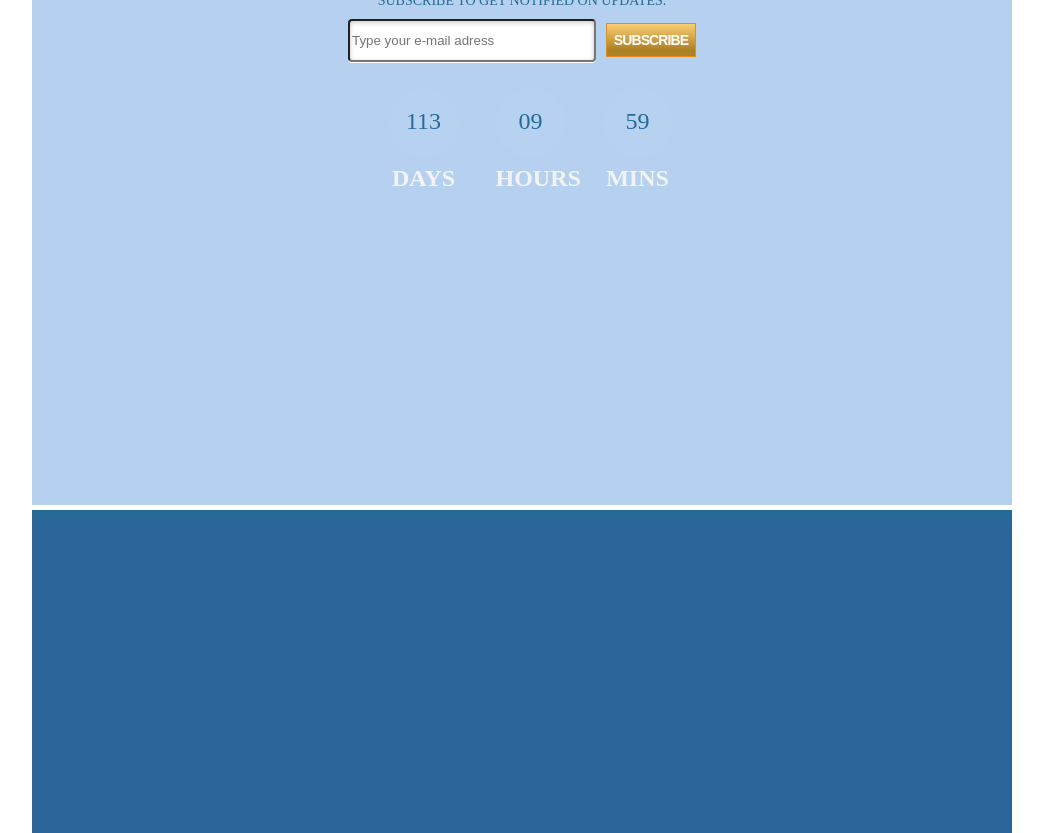
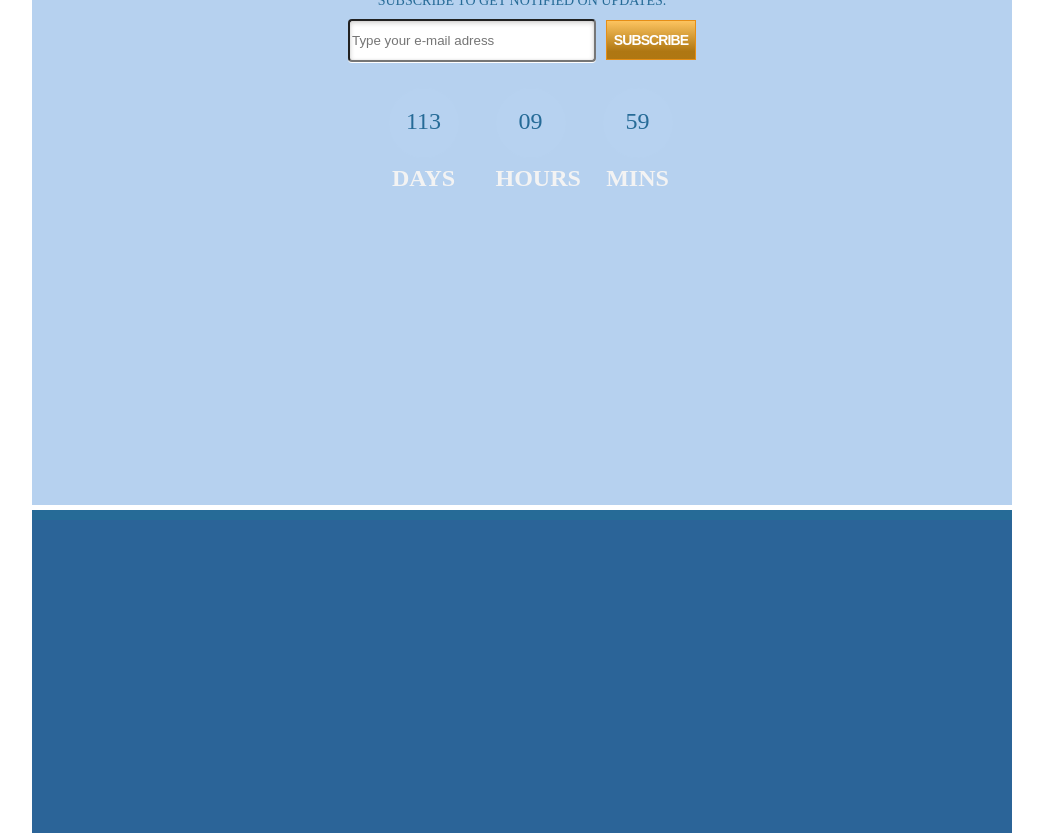
Before and after one commit to dvd14/lesson-4-comming_soon_mockup-, a plain HTML site: page index.html in a window 1280 px wide. Shown: the whole page, without its empty margins (118-1161 px from the left). Drawn offline with Linux system fonts and the light colour scheme.

Commit message:
fix button color

```diff
--- a/style.css
+++ b/style.css
@@ -61,9 +61,9 @@ input[type="submit"]{
   letter-spacing: -0.9px;
   cursor: pointer;
   width: 90px;
-  height: 34px;
+  height: 40px;
   border: 1px solid #e68e16;
-  background-color: #fab937;
+  background-color: rgb(251, 170, 26);
   background-image: linear-gradient(to top, rgba(0, 0, 0, 0.3) 0%, rgba(0, 0, 0, 0.3) 20%, rgba(255, 255, 255, 0.3) 100%);
 }
 .add-text{
```
